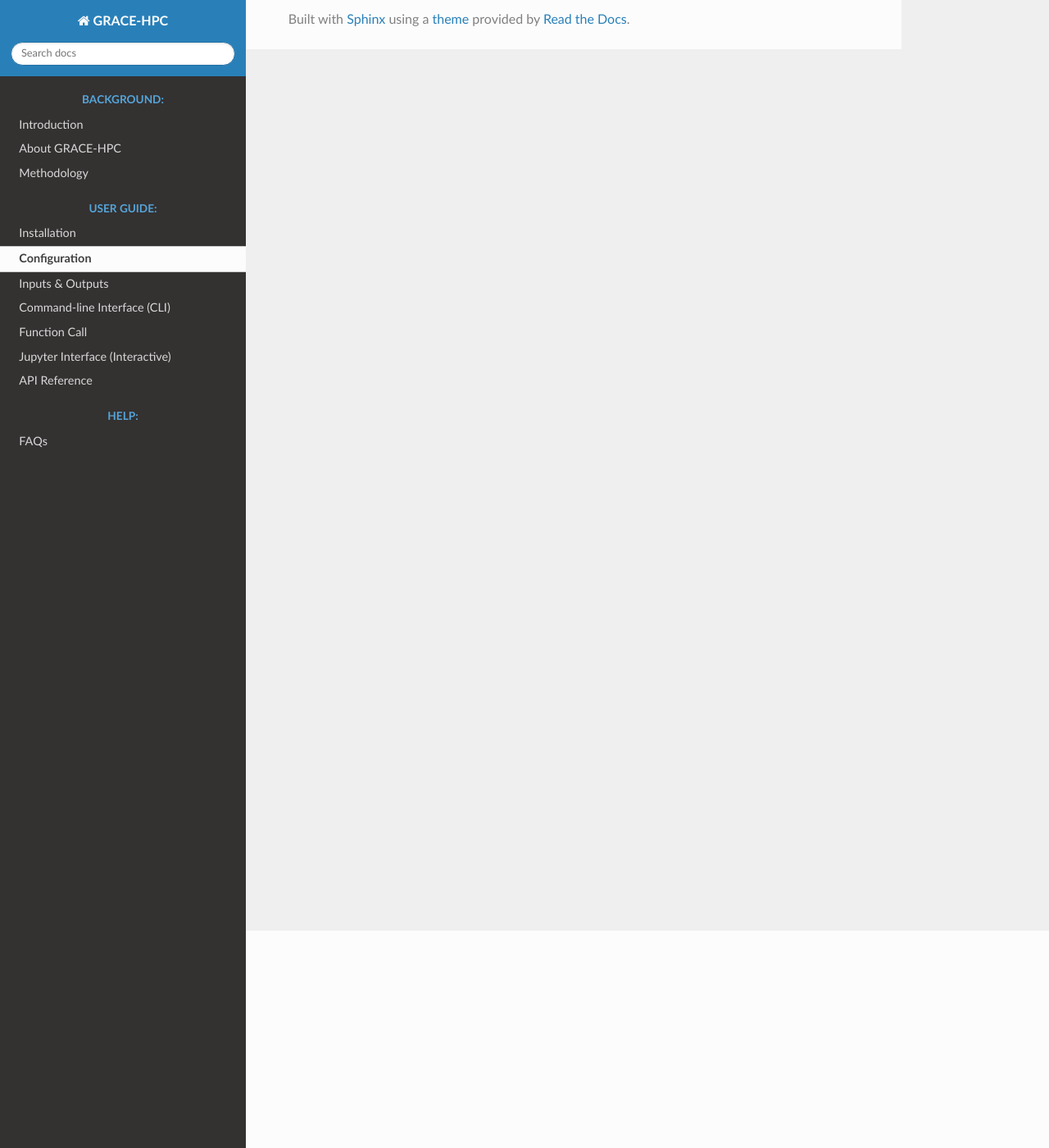
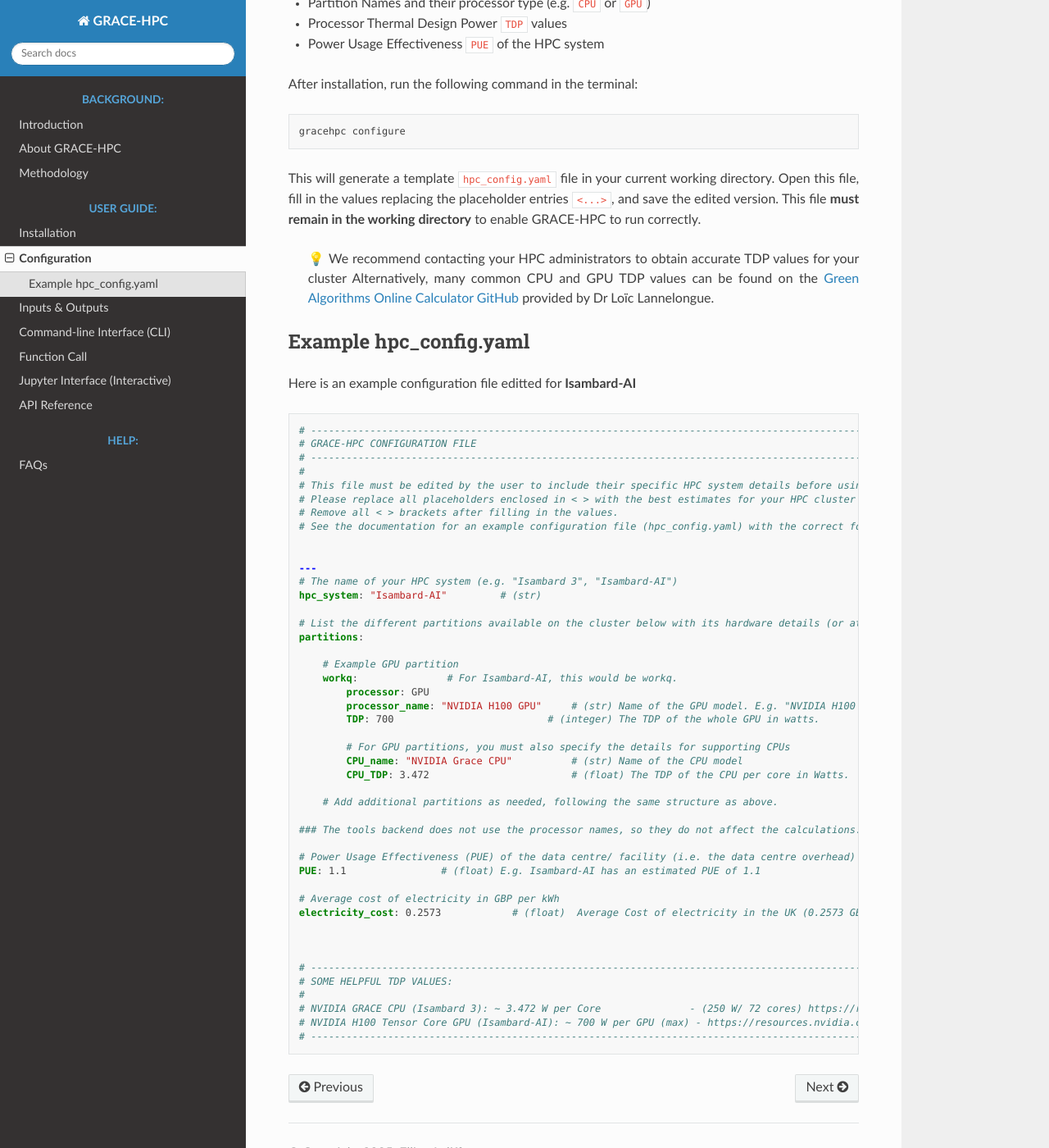
Before and after one commit to Elliot-Ayliffe/GRACE-HPC, a Sphinx documentation site: the page built from docs/configuration.md, in a window 1280 px wide and 1400 px high, scrolled down 265 px. Shown: the whole window at 82% size. Built offline with Sphinx 7.4.7 and the Read the Docs theme 3.1.0, drawn with Linux system fonts in a browser that asks for light colours; some of the changed text lies outside the part shown.

Commit message:
Update configuration.md

````diff
--- a/docs/configuration.md
+++ b/docs/configuration.md
@@ -1 +1,75 @@
 # Configuration
+
+Before running GRACE-HPC, you must generate and edit a configuration file named `hpc_config.yaml` that contains the hardware specification values
+associated with your HPC system. These include:
+
+- Partition Names and their processor type (e.g. `CPU` or `GPU`)
+- Processor Thermal Design Power `TDP` values
+- Power Usage Effectiveness `PUE` of the HPC system
+
+After installation, run the following command in the terminal:
+
+```bash
+gracehpc configure
+```
+
+This will generate a template `hpc_config.yaml` file in your current working directory.
+Open this file, fill in the values replacing the placeholder entries `<...>`, and save the edited version.
+This file **must remain in the working directory** to enable GRACE-HPC to run correctly.
+
+
+> 💡 We recommend contacting your HPC administrators to obtain accurate TDP values for your cluster
+> Alternatively, many common CPU and GPU TDP values can be found on the [Green Algorithms Online Calculator GitHub](https://github.com/GreenAlgorithms/green-algorithms-tool/tree/master/data/latest) provided by Dr Loïc Lannelongue.
+
+
+## Example hpc_config.yaml
+
+Here is an example configuration file editted for **Isambard-AI**
+
+```yaml
+# ----------------------------------------------------------------------------------------------------------------
+# GRACE-HPC CONFIGURATION FILE
+# ----------------------------------------------------------------------------------------------------------------
+#
+# This file must be edited by the user to include their specific HPC system details before using the GRACE-HPC tool.
+# Please replace all placeholders enclosed in < > with the best estimates for your HPC cluster specifications (e.g. Isambard 3, Isambard-AI etc...)
+# Remove all < > brackets after filling in the values.
+# See the documentation for an example configuration file (hpc_config.yaml) with the correct format.
+
+
+---
+# The name of your HPC system (e.g. "Isambard 3", "Isambard-AI")
+hpc_system: "Isambard-AI"         # (str)
+
+# List the different partitions available on the cluster below with its hardware details (or at least the one you want to use)
+partitions:
+
+    # Example GPU partition
+    workq:               # For Isambard-AI, this would be workq.
+        processor: GPU
+        processor_name: "NVIDIA H100 GPU"     # (str) Name of the GPU model. E.g. "NVIDIA H100 Tensor Core GPU"
+        TDP: 700                          # (integer) The TDP of the whole GPU in watts.
+
+        # For GPU partitions, you must also specify the details for supporting CPUs
+        CPU_name: "NVIDIA Grace CPU"          # (str) Name of the CPU model
+        CPU_TDP: 3.472                        # (float) The TDP of the CPU per core in Watts.
+
+    # Add additional partitions as needed, following the same structure as above.
+
+### The tools backend does not use the processor names, so they do not affect the calculations.
+
+# Power Usage Effectiveness (PUE) of the data centre/ facility (i.e. the data centre overhead)
+PUE: 1.1                # (float) E.g. Isambard-AI has an estimated PUE of 1.1
+
+# Average cost of electricity in GBP per kWh
+electricity_cost: 0.2573            # (float)  Average Cost of electricity in the UK (0.2573 GBP/kWh) - July 2025 - https://www.ofgem.gov.uk/information-consumers/energy-advice-households/energy-price-cap
+
+
+
+# ----------------------------------------------------------------------------------------------------------------
+# SOME HELPFUL TDP VALUES:
+#
+# NVIDIA GRACE CPU (Isambard 3): ~ 3.472 W per Core               - (250 W/ 72 cores) https://resources.nvidia.com/en-us-grace-cpu/data-center-datasheet?ncid=no-ncid
+# NVIDIA H100 Tensor Core GPU (Isambard-AI): ~ 700 W per GPU (max) - https://resources.nvidia.com/en-us-hopper-architecture/nvidia-tensor-core-gpu-datasheet?ncid=no-ncid
+# ----------------------------------------------------------------------------------------------------------------
+```
````
